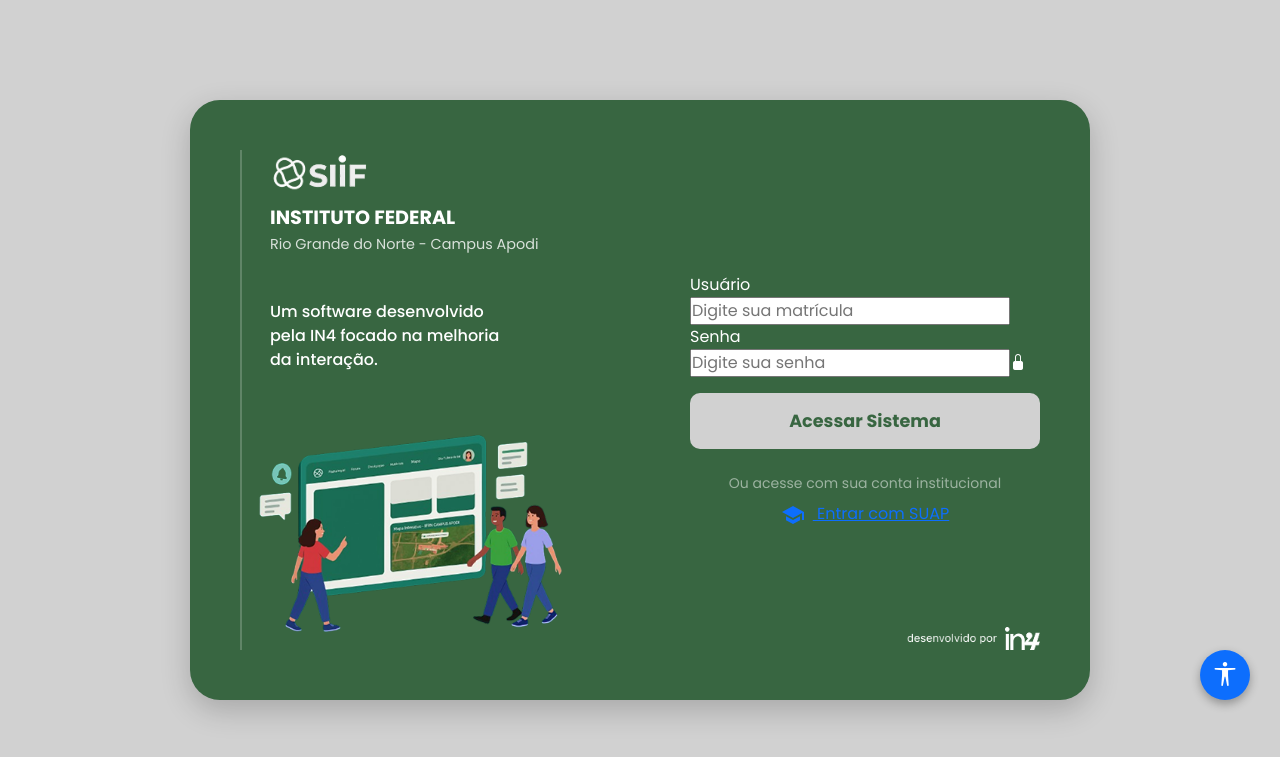
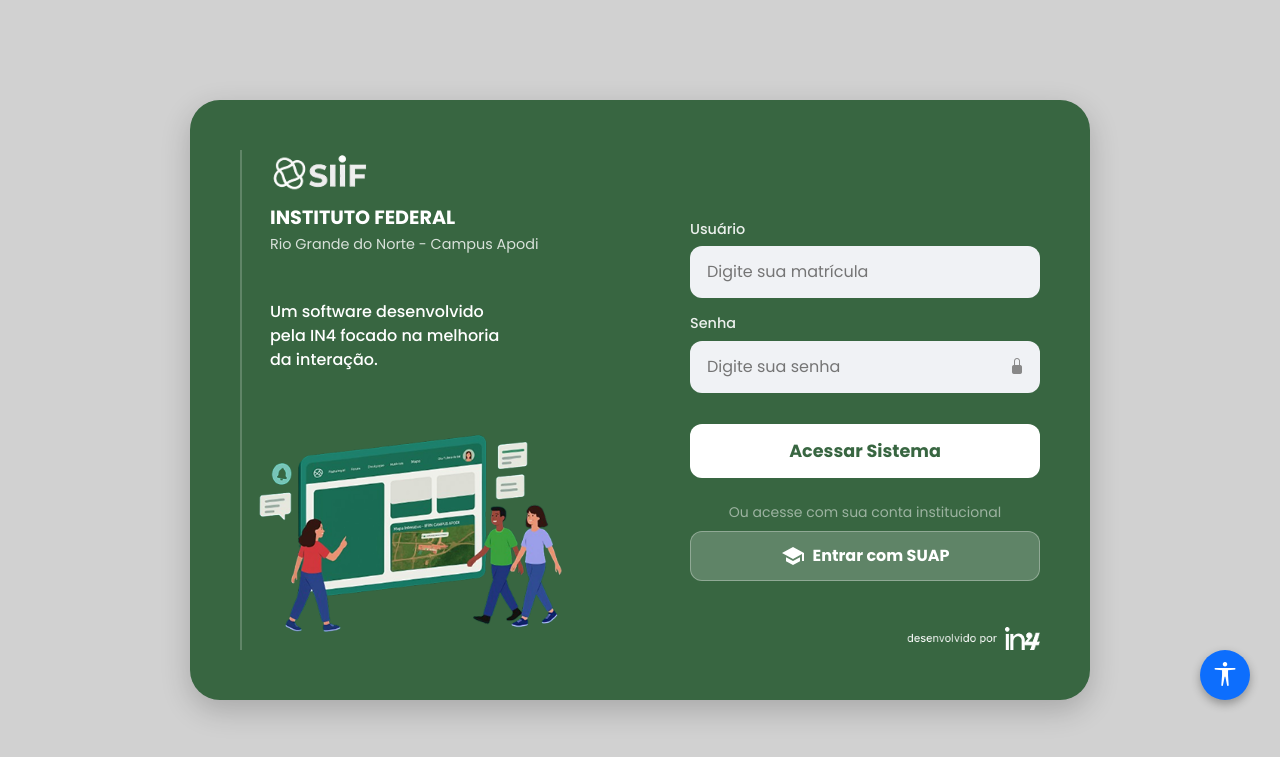
Before and after one commit to JuanFranthesco/plataforma-SIIF, a Flask app: a page that uses app/templates/tela_login.html in a window 1280 px wide. Shown: the top 757 px of the page. Run offline with Flask 3, Linux system fonts and the light colour scheme; some libraries are stand-ins or nearby versions.

Commit message:
Revise login panel styles for modern look
Updated styles for the login panel to modernize the design and improve usability.

```diff
--- a/app/static/css/style.css
+++ b/app/static/css/style.css
@@ -2422,75 +2422,105 @@ body.login-page {
   height: auto;
 }
 
-/* --- Estilos do Painel de Login (Direita) --- */
+/* --- Estilos do Painel de Login (Atualizado e Moderno) --- */
 .login-page .login-panel {
     justify-content: center;
     position: relative;
+    padding: 50px;
 }
 
 .login-page .login-panel h2 {
     font-size: 2rem;
     font-weight: 700;
-  margin-bottom: 30px;
+    margin-bottom: 20px;
     color: #FFFFFF;
 }
 
-.login-page .input-group {
-  margin-bottom: 20px;
-}
-
-.login-page .input-group label {
+.login-page .input-group-login {
+    margin-bottom: 15px;
+}
+
+.login-page .input-group-login label {
     display: block;
     font-size: 0.9rem;
-  margin-bottom: 8px;
-  color: #FFFFFF;
-}
-
-.login-page .input-group input {
+    margin-bottom: 6px;
+    color: rgba(255, 255, 255, 0.9);
+    font-weight: 500;
+}
+
+/* Inputs mais modernos */
+.login-page .form-control-custom {
     width: 100%;
     padding: 12px 15px;
-  border: none;
-  border-radius: 10px;
-  background-color: #E7E7E4;
+    border: 2px solid transparent;
+    border-radius: 12px; /* Mais arredondado */
+    background-color: #f0f2f5;
     font-size: 1rem;
-  color: #000000;
-}
-
-.login-page .input-group input:focus {
-  outline: 2px solid #5ab394;
+    color: #333;
+    transition: all 0.3s;
+}
+
+.login-page .form-control-custom:focus {
+    outline: none;
+    background-color: #fff;
+    border-color: #5ab394; /* Verde destaque */
+    box-shadow: 0 0 0 4px rgba(90, 179, 148, 0.2);
 }
 
 .login-page .password-wrapper {
     position: relative;
-  display: flex;
-  align-items: center;
-}
-
-.login-page .password-icon-svg {
+}
+
+.login-page .password-icon {
     position: absolute;
     right: 15px;
-  width: 20px;
-  height: 20px;
-  fill: #888;
-  opacity: 0.7;
-}
-
+    top: 50%;
+    transform: translateY(-50%);
+    color: #888;
+    pointer-events: none;
+}
+
+/* Botão Acessar (Verde claro para contraste com o fundo verde escuro) */
 .login-page .login-button {
     width: 100%;
-  padding: 15px;
+    padding: 14px;
     border: none;
-  border-radius: 10px;
-  background-color: #D1D1D1;
+    border-radius: 12px;
+    background-color: #fff;
     color: #386641;
     font-size: 1.1rem;
     font-weight: 700;
     cursor: pointer;
-  transition: background-color 0.3s ease;
+    transition: transform 0.2s, box-shadow 0.2s;
     margin-top: 10px;
 }
 
 .login-page .login-button:hover {
-  background-color: #c1c1c1;
+    background-color: #f0f0f0;
+    transform: translateY(-2px);
+    box-shadow: 0 4px 12px rgba(0,0,0,0.2);
+}
+
+/* Botão SUAP (Novo) */
+.login-page .btn-suap {
+    display: flex;
+    align-items: center;
+    justify-content: center;
+    width: 100%;
+    padding: 12px;
+    border-radius: 12px;
+    background-color: rgba(255, 255, 255, 0.2); /* Transparente branco */
+    color: #fff;
+    font-weight: 600;
+    text-decoration: none;
+    border: 1px solid rgba(255, 255, 255, 0.3);
+    transition: all 0.3s;
+}
+
+.login-page .btn-suap:hover {
+    background-color: #28a745; /* Verde SUAP */
+    border-color: #28a745;
+    color: #fff;
 }
 
 /* Estilo para as duas imagens de crédito */
```
Lines whose indentation alone changed are shown as unchanged.
